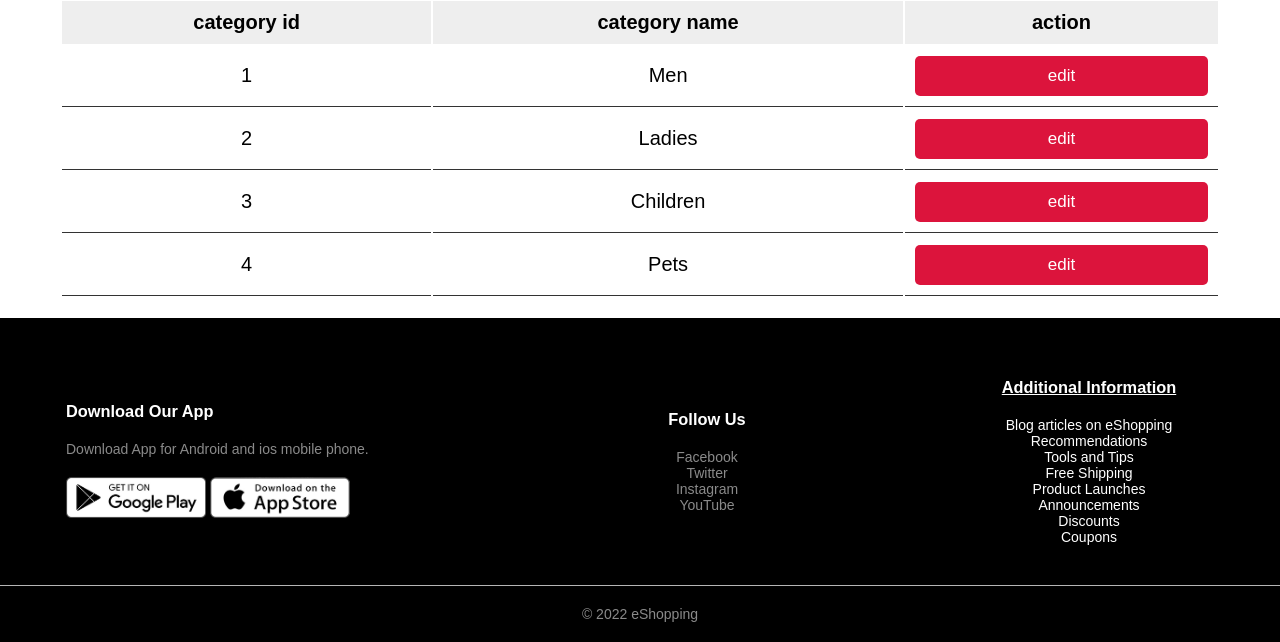
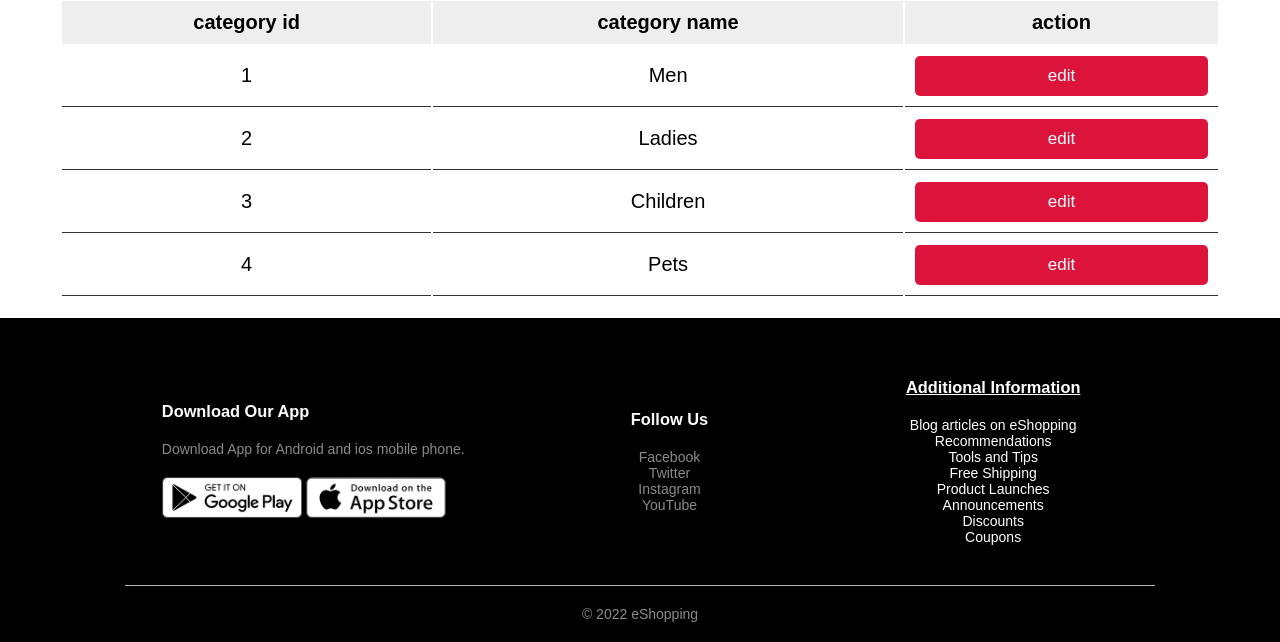
Before and after one commit to mikemwai/eShopping, a PHP site: page /Account/admin.php in a window 1280 px wide. Shown: the part 713-1355 px from the top of the page. Run offline with PHP 8.4, Linux system fonts and the light colour scheme; data comes from the database, SQL or seed files in the repository.

Commit message:
On branch master  Your branch is ahead of 'origin/master' by 1 commit.    (use "git push" to publish your local commits)  Changes to be committed: 	modified:   Account/Admin.css

```diff
--- a/Account/Admin.css
+++ b/Account/Admin.css
@@ -352,6 +352,12 @@ a
 }
 
 /*---------footer--------*/
+.small-container {
+  max-width: 1080px;
+  margin: auto;
+  padding-left: 25px;
+  padding-right: 25px;
+}
 
 .footer {
   background: #000;
```
